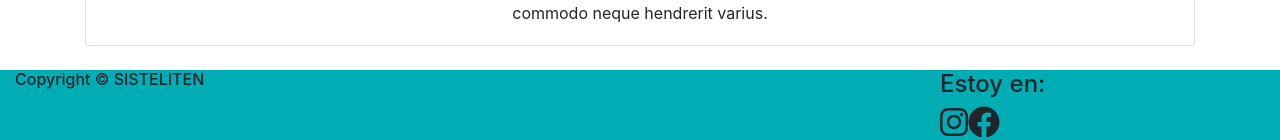
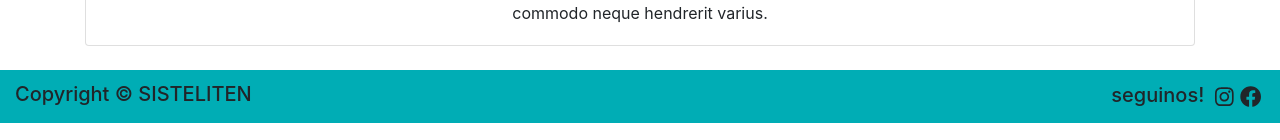
Before and after one commit to PabloMGonzalez/sisteliten, a React (Create React App) app: page / in a window 1280 px wide. Shown: the part 1294-1434 px from the top of the page. Built offline with nearby package versions, Linux system fonts and the light colour scheme; the HTML template or start-up script is replaced by a standard one.

Commit message:
update del footer
creo q ya esta terminado hay q hacerlo funcional

```diff
--- a/src/components/footer.css
+++ b/src/components/footer.css
@@ -6,3 +6,9 @@
   height: 50%;
   width: 100%;
 }
+
+.margin-icons {
+  margin-top: 1rem;
+  margin-left: 0.2rem;
+  margin-right: 0.2rem;
+}
--- a/src/components/footer.js
+++ b/src/components/footer.js
@@ -8,20 +8,25 @@ import { faFacebook } from "@fortawesome/free-brands-svg-icons";
 function Footer() {
   return (
     <React.Fragment>
-      <div className="bg box">
-        <div className="container row">
-          <div className="col-md-4">
-            <h6 className="">Copyright © SISTELITEN</h6>
-          </div>
-          <div className="col-sm-6"></div>
-          <div className="col-md-2">
-            <h4>Estoy en:</h4>
-            <FontAwesomeIcon
-              icon={faInstagram}
-              size="2x"
-              className="text-right"
-            />
-            <FontAwesomeIcon icon={faFacebook} size="2x" />
+      <div className="bg">
+        <div className="container-fluid">
+          <div className="row">
+            <div className="col d-inline-flex mt-1">
+              <h5 className="pt-2">Copyright © SISTELITEN</h5>
+            </div>
+            <div className="col-sm-2 text-right">
+              <h5 className="d-inline-flex p-2">seguinos!</h5>
+              <FontAwesomeIcon
+                className="margin-icons"
+                icon={faInstagram}
+                size="lg"
+              />
+              <FontAwesomeIcon
+                className="margin-icons"
+                icon={faFacebook}
+                size="lg"
+              />
+            </div>
           </div>
         </div>
       </div>
```
